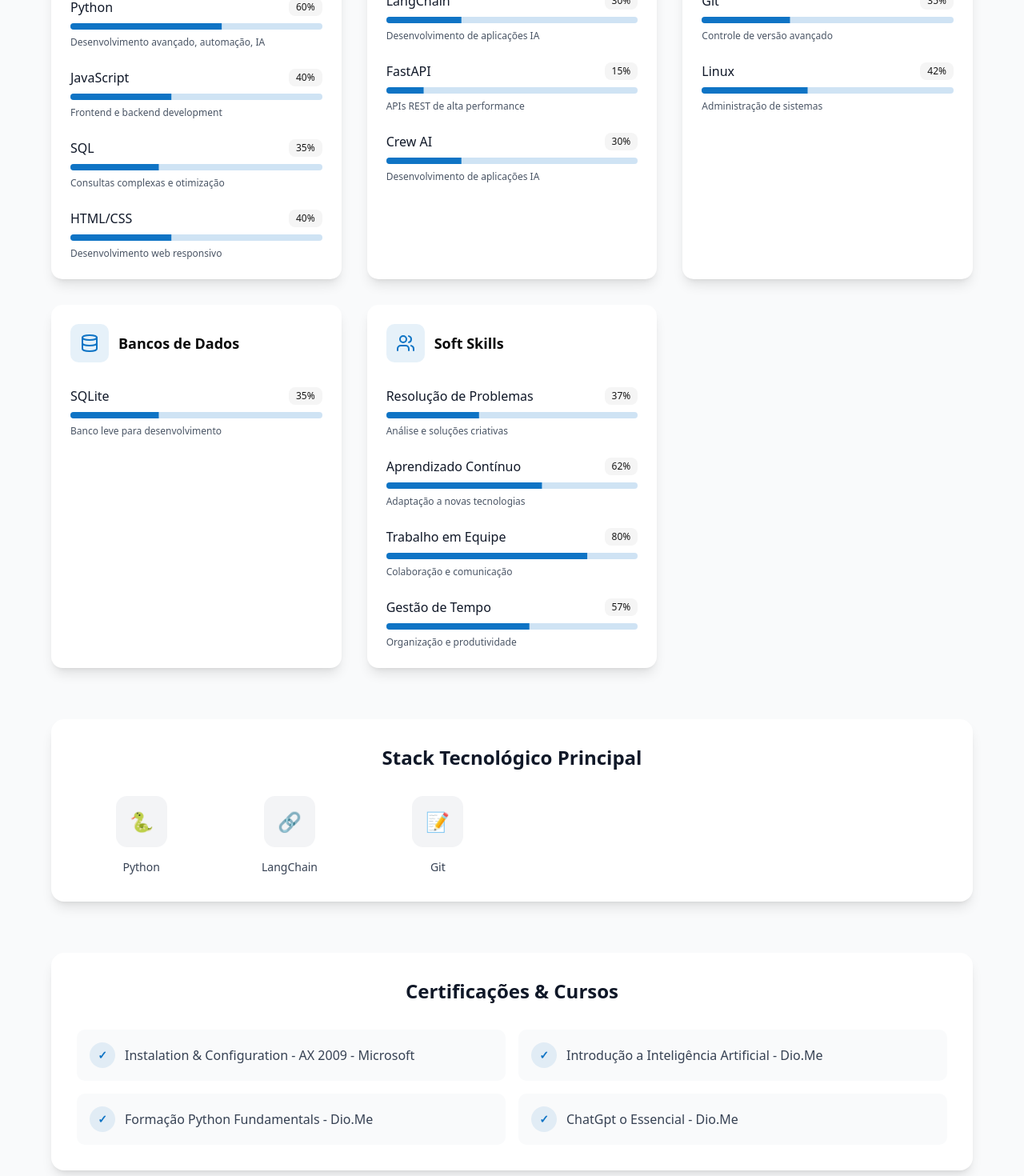
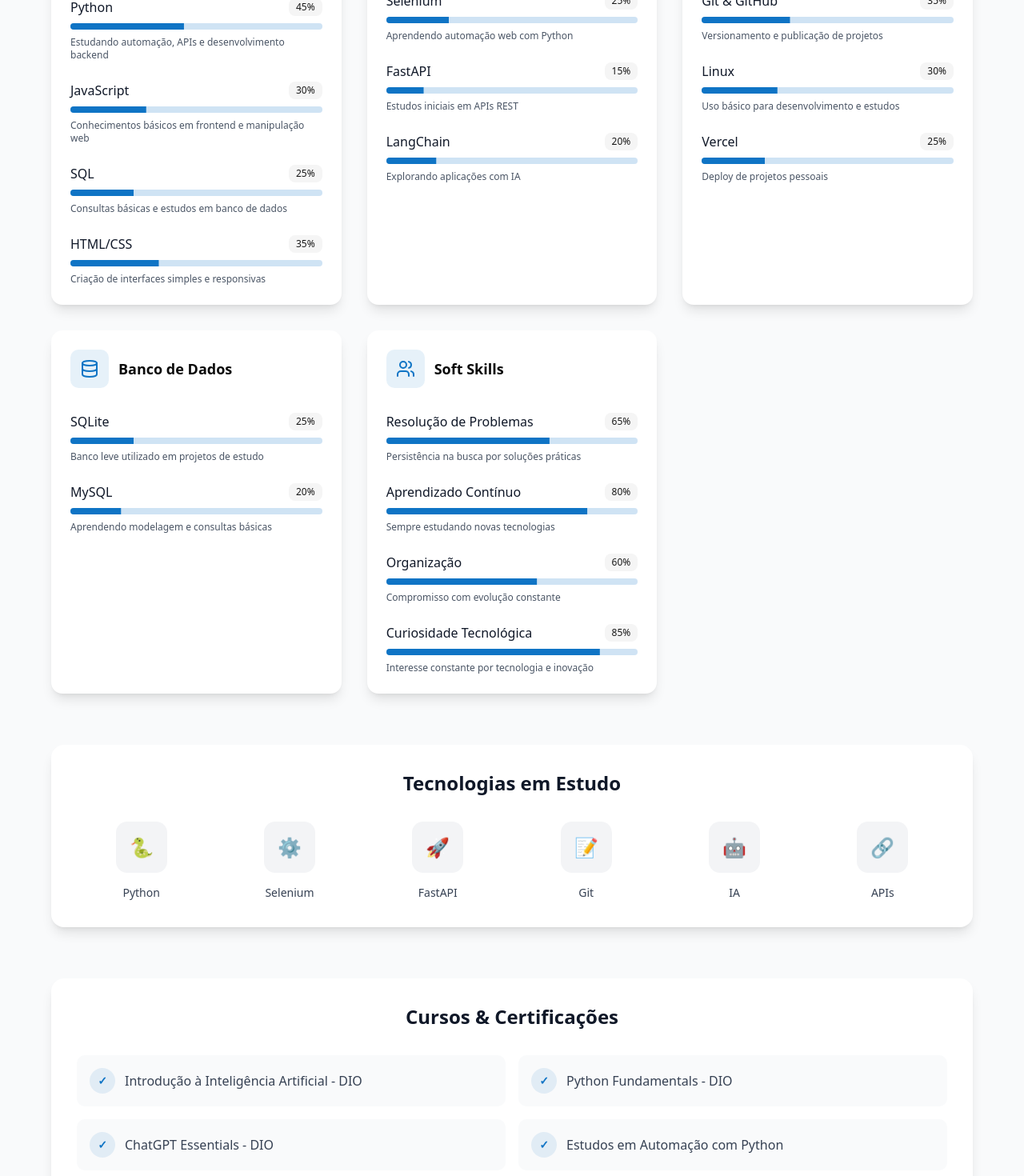
Before and after one commit to leandroroberto/portfolio-leandro, a React (Vite) app: page / in a window 1280 px wide. Shown: the part 4480-5950 px from the top of the page at 80% size. Built offline with nearby package versions, Linux system fonts and the light colour scheme.

Commit message:
Update Skills.jsx

```diff
--- a/src/components/Skills.jsx
+++ b/src/components/Skills.jsx
@@ -1,7 +1,13 @@
 import { Card, CardContent, CardHeader, CardTitle } from '@/components/ui/card';
 import { Badge } from '@/components/ui/badge';
 import { Progress } from '@/components/ui/progress';
-import { Code, Database, Cog, Brain, Globe, Users } from 'lucide-react';
+import {
+  Code,
+  Database,
+  Cog,
+  Brain,
+  Users
+} from 'lucide-react';
 
 const Skills = () => {
   const skillCategories = [
@@ -9,103 +15,206 @@ const Skills = () => {
       title: "Linguagens de Programação",
       icon: <Code className="h-6 w-6" />,
       skills: [
-        { name: "Python", level: 60, description: "Desenvolvimento avançado, automação, IA" },
-        { name: "JavaScript", level: 40, description: "Frontend e backend development" },
-        { name: "SQL", level: 35, description: "Consultas complexas e otimização" },
-        { name: "HTML/CSS", level: 40, description: "Desenvolvimento web responsivo" }
+        {
+          name: "Python",
+          level: 45,
+          description:
+            "Estudando automação, APIs e desenvolvimento backend"
+        },
+        {
+          name: "JavaScript",
+          level: 30,
+          description:
+            "Conhecimentos básicos em frontend e manipulação web"
+        },
+        {
+          name: "SQL",
+          level: 25,
+          description:
+            "Consultas básicas e estudos em banco de dados"
+        },
+        {
+          name: "HTML/CSS",
+          level: 35,
+          description:
+            "Criação de interfaces simples e responsivas"
+        }
       ]
     },
+
     {
       title: "Frameworks & Bibliotecas",
       icon: <Brain className="h-6 w-6" />,
       skills: [
-        { name: "LangChain", level: 30, description: "Desenvolvimento de aplicações IA" },
-        { name: "FastAPI", level: 15, description: "APIs REST de alta performance" },
-        { name: "Crew AI", level: 30, description: "Desenvolvimento de aplicações IA" }
+        {
+          name: "Selenium",
+          level: 25,
+          description:
+            "Aprendendo automação web com Python"
+        },
+        {
+          name: "FastAPI",
+          level: 15,
+          description:
+            "Estudos iniciais em APIs REST"
+        },
+        {
+          name: "LangChain",
+          level: 20,
+          description:
+            "Explorando aplicações com IA"
+        }
       ]
     },
+
     {
       title: "Ferramentas & Tecnologias",
       icon: <Cog className="h-6 w-6" />,
       skills: [
-        { name: "Git", level: 35, description: "Controle de versão avançado" },
-        { name: "Linux", level: 42, description: "Administração de sistemas" },
+        {
+          name: "Git & GitHub",
+          level: 35,
+          description:
+            "Versionamento e publicação de projetos"
+        },
+        {
+          name: "Linux",
+          level: 30,
+          description:
+            "Uso básico para desenvolvimento e estudos"
+        },
+        {
+          name: "Vercel",
+          level: 25,
+          description:
+            "Deploy de projetos pessoais"
+        }
       ]
     },
+
     {
-      title: "Bancos de Dados",
+      title: "Banco de Dados",
       icon: <Database className="h-6 w-6" />,
       skills: [
-        { name: "SQLite", level: 35, description: "Banco leve para desenvolvimento" }
+        {
+          name: "SQLite",
+          level: 25,
+          description:
+            "Banco leve utilizado em projetos de estudo"
+        },
+
+        {
+          name: "MySQL",
+          level: 20,
+          description:
+            "Aprendendo modelagem e consultas básicas"
+        }
       ]
     },
+
     {
       title: "Soft Skills",
       icon: <Users className="h-6 w-6" />,
       skills: [
-        { name: "Resolução de Problemas", level: 37, description: "Análise e soluções criativas" },
-        { name: "Aprendizado Contínuo", level: 62, description: "Adaptação a novas tecnologias" },
-        { name: "Trabalho em Equipe", level: 80, description: "Colaboração e comunicação" },
-        { name: "Gestão de Tempo", level: 57, description: "Organização e produtividade" }
+        {
+          name: "Resolução de Problemas",
+          level: 65,
+          description:
+            "Persistência na busca por soluções práticas"
+        },
+
+        {
+          name: "Aprendizado Contínuo",
+          level: 80,
+          description:
+            "Sempre estudando novas tecnologias"
+        },
+
+        {
+          name: "Organização",
+          level: 60,
+          description:
+            "Compromisso com evolução constante"
+        },
+
+        {
+          name: "Curiosidade Tecnológica",
+          level: 85,
+          description:
+            "Interesse constante por tecnologia e inovação"
+        }
       ]
     }
   ];
 
   const certifications = [
-    "Instalation & Configuration - AX 2009 - Microsoft",
-    "Introdução a Inteligência Artificial - Dio.Me",
-    "Formação Python Fundamentals - Dio.Me",
-    "ChatGpt o Essencial - Dio.Me",
+    "Introdução à Inteligência Artificial - DIO",
+    "Python Fundamentals - DIO",
+    "ChatGPT Essentials - DIO",
+    "Estudos em Automação com Python"
   ];
-
-  const getSkillColor = (level) => {
-    if (level >= 85) return "bg-green-500";
-    if (level >= 70) return "bg-blue-500";
-    if (level >= 60) return "bg-yellow-500";
-    return "bg-gray-500";
-  };
 
   return (
     <section id="habilidades" className="section-padding bg-gray-50">
       <div className="container mx-auto px-4">
         <div className="max-w-6xl mx-auto">
+
           {/* Section Header */}
           <div className="text-center mb-16">
             <h2 className="text-4xl md:text-5xl font-bold text-gray-900 mb-6">
               Minhas <span className="text-gradient">Habilidades</span>
             </h2>
+
             <p className="text-xl text-gray-600 max-w-3xl mx-auto leading-relaxed">
-              Um conjunto abrangente de habilidades técnicas e interpessoais desenvolvidas
-              através de projetos práticos e aprendizado contínuo.
+              Tecnologias e ferramentas que venho estudando e praticando
+              durante minha jornada de aprendizado em desenvolvimento,
+              automação e Inteligência Artificial.
             </p>
           </div>
 
           {/* Skills Grid */}
           <div className="grid md:grid-cols-2 lg:grid-cols-3 gap-8 mb-16">
             {skillCategories.map((category, index) => (
-              <Card key={index} className="card-hover border-0 shadow-lg">
+              <Card
+                key={index}
+                className="card-hover border-0 shadow-lg"
+              >
                 <CardHeader>
                   <CardTitle className="flex items-center space-x-3">
                     <div className="w-12 h-12 bg-primary/10 rounded-lg flex items-center justify-center text-primary">
                       {category.icon}
                     </div>
-                    <span className="text-lg">{category.title}</span>
+
+                    <span className="text-lg">
+                      {category.title}
+                    </span>
                   </CardTitle>
                 </CardHeader>
+
                 <CardContent className="space-y-6">
                   {category.skills.map((skill, skillIndex) => (
                     <div key={skillIndex} className="space-y-2">
                       <div className="flex justify-between items-center">
-                        <span className="font-medium text-gray-900">{skill.name}</span>
-                        <Badge variant="secondary" className="text-xs">
+                        <span className="font-medium text-gray-900">
+                          {skill.name}
+                        </span>
+
+                        <Badge
+                          variant="secondary"
+                          className="text-xs"
+                        >
                           {skill.level}%
                         </Badge>
                       </div>
+
                       <Progress
                         value={skill.level}
                         className="h-2"
                       />
-                      <p className="text-xs text-gray-600">{skill.description}</p>
+
+                      <p className="text-xs text-gray-600">
+                        {skill.description}
+                      </p>
                     </div>
                   ))}
                 </CardContent>
@@ -113,21 +222,29 @@ const Skills = () => {
             ))}
           </div>
 
-          {/* Technical Stack Overview */}
+          {/* Technical Stack */}
           <div className="bg-white rounded-2xl p-8 shadow-lg mb-16">
             <h3 className="text-2xl font-bold text-gray-900 mb-8 text-center">
-              Stack Tecnológico Principal
+              Tecnologias em Estudo
             </h3>
+
             <div className="grid grid-cols-2 md:grid-cols-4 lg:grid-cols-6 gap-6">
               {[
                 { name: "Python", icon: "🐍" },
-                { name: "LangChain", icon: "🔗" },
+                { name: "Selenium", icon: "⚙️" },
+                { name: "FastAPI", icon: "🚀" },
                 { name: "Git", icon: "📝" },
+                { name: "IA", icon: "🤖" },
+                { name: "APIs", icon: "🔗" }
               ].map((tech, index) => (
-                <div key={index} className="text-center group cursor-pointer">
+                <div
+                  key={index}
+                  className="text-center group cursor-pointer"
+                >
                   <div className="w-16 h-16 mx-auto mb-3 bg-gray-100 rounded-xl flex items-center justify-center text-2xl group-hover:bg-primary/10 transition-colors">
                     {tech.icon}
                   </div>
+
                   <span className="text-sm font-medium text-gray-700 group-hover:text-primary transition-colors">
                     {tech.name}
                   </span>
@@ -139,33 +256,49 @@ const Skills = () => {
           {/* Certifications */}
           <div className="bg-white rounded-2xl p-8 shadow-lg">
             <h3 className="text-2xl font-bold text-gray-900 mb-8 text-center">
-              Certificações & Cursos
+              Cursos & Certificações
             </h3>
+
             <div className="grid md:grid-cols-2 gap-4">
               {certifications.map((cert, index) => (
-                <div key={index} className="flex items-center space-x-3 p-4 bg-gray-50 rounded-lg">
+                <div
+                  key={index}
+                  className="flex items-center space-x-3 p-4 bg-gray-50 rounded-lg"
+                >
                   <div className="w-8 h-8 bg-primary/10 rounded-full flex items-center justify-center">
-                    <span className="text-primary font-bold text-sm">✓</span>
+                    <span className="text-primary font-bold text-sm">
+                      ✓
+                    </span>
                   </div>
-                  <span className="text-gray-700 font-medium">{cert}</span>
+
+                  <span className="text-gray-700 font-medium">
+                    {cert}
+                  </span>
                 </div>
               ))}
             </div>
           </div>
 
-          {/* Call to Action */}
+          {/* CTA */}
           <div className="text-center mt-16">
             <p className="text-lg text-gray-600 mb-6">
-              Interessado em saber mais sobre minhas competências técnicas?
+              Atualmente focado em evoluir meus conhecimentos através
+              de projetos práticos e aprendizado contínuo.
             </p>
+
             <button
               onClick={() => {
-                const element = document.querySelector('#projetos');
-                if (element) element.scrollIntoView({ behavior: 'smooth' });
+                const element =
+                  document.querySelector('#projetos');
+
+                if (element)
+                  element.scrollIntoView({
+                    behavior: 'smooth'
+                  });
               }}
               className="inline-flex items-center px-6 py-3 bg-primary text-white font-semibold rounded-lg hover:bg-primary/90 transition-colors"
             >
-              Ver Projetos Práticos
+              Ver Projetos
             </button>
           </div>
         </div>
```
